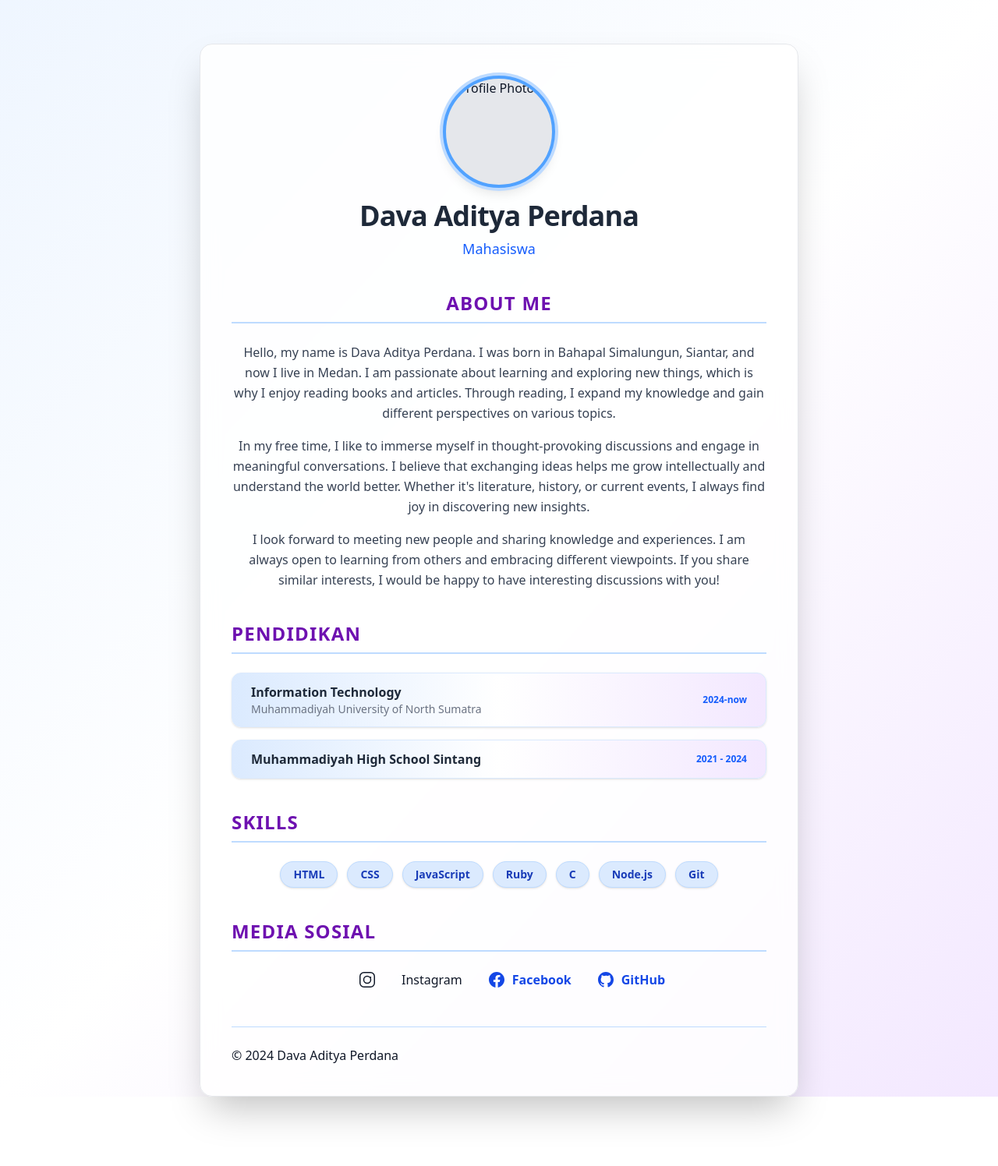
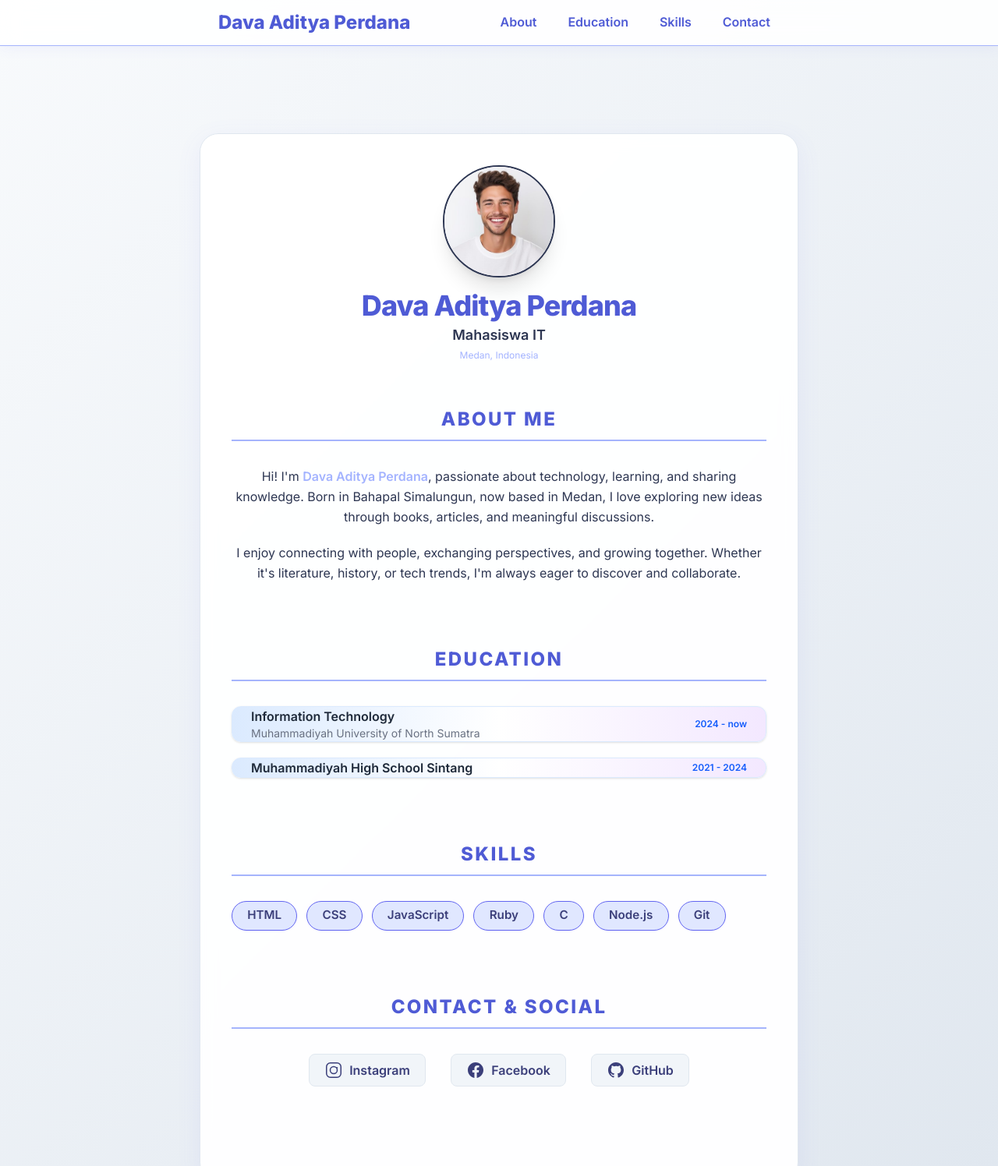
Before and after one commit to Journalscode/Portofolio-bahasa-inggris, a website: page index.html in a window 1280 px wide. Shown: the top 1496 px of the page at 78% size. Before the commit the page ends 1407 px from the top, so only its background shows below. Drawn offline with Linux system fonts and the light colour scheme.

Commit message:
perbaikan profile dan theme

```diff
--- a/index.html
+++ b/index.html
@@ -3,88 +3,205 @@
 <head>
     <meta charset="UTF-8">
     <meta name="viewport" content="width=device-width, initial-scale=1.0">
-    <title>Portofolio Saya</title>
+    <title>Dava Aditya Perdana | Portofolio</title>
     <link rel="stylesheet" href="./src/output.css">
+    <link rel="preconnect" href="https://fonts.googleapis.com">
+    <link rel="preconnect" href="https://fonts.gstatic.com" crossorigin>
+    <link href="https://fonts.googleapis.com/css2?family=Inter:wght@400;600;800&display=swap" rel="stylesheet">
+    <style>
+        body {
+            font-family: 'Inter', sans-serif;
+            background: linear-gradient(135deg, #f8fafc 0%, #e0e7ef 100%);
+            color: #2d3652; /* lebih terang dari #22223b, tetap readable */
+        }
+        .glass {
+            background: rgba(255,255,255,0.94);
+            box-shadow: 0 8px 32px 0 rgba(99,102,241,0.08);
+            backdrop-filter: blur(10px);
+            border: 1px solid #e0e7ef;
+        }
+        .section-title {
+            text-align: center;
+            font-size: 1.5rem;
+            font-weight: 700;
+            color: #4f5bd5; /* biru lebih terang, tetap kontras */
+            border-bottom: 2px solid #a5b4fc;
+            padding-bottom: 0.5rem;
+            margin-bottom: 2rem;
+            letter-spacing: 0.1em;
+            text-transform: uppercase;
+        }
+        section {
+            margin-bottom: 3.5rem;
+            padding-bottom: 1.5rem;
+        }
+        .skill-badge {
+            background: #e0e7ff;
+            color: #3b3f7a; /* lebih terang dari #3730a3 */
+            padding: 0.4rem 1.2rem;
+            border-radius: 9999px;
+            font-size: 0.95rem;
+            font-weight: 600;
+            border: 1px solid #6366f1;
+            box-shadow: 0 1px 2px rgba(99,102,241,0.10);
+            transition: background 0.2s, color 0.2s;
+        }
+        .skill-badge:hover {
+            background: #6366f1;
+            color: #fff;
+        }
+        .social-link {
+            display: flex;
+            align-items: center;
+            gap: 0.5rem;
+            font-weight: 600;
+            padding: 0.5rem 1.2rem;
+            border-radius: 0.5rem;
+            transition: background 0.2s, color 0.2s;
+            background: #f1f5f9;
+            color: #3b3f7a; /* lebih terang */
+            border: 1px solid #e0e7ef;
+        }
+        .social-link--ig:hover { background: #f472b6; color: #fff; }
+        .social-link--fb:hover { background: #60a5fa; color: #fff; }
+        .social-link--gh:hover { background: #2d3652; color: #fff; }
+        /* Navbar Styles */
+        .navbar-glass {
+            background: rgba(255,255,255,0.88);
+            box-shadow: 0 2px 16px 0 rgba(99,102,241,0.08);
+            backdrop-filter: blur(12px);
+            border-bottom: 1.5px solid #a5b4fc;
+        }
+        .nav-link {
+            position: relative;
+            color: #4f5bd5; /* biru lebih terang */
+            transition: color 0.2s;
+            padding: 0.25rem 0.75rem;
+            border-radius: 0.375rem;
+        }
+        .nav-link:hover, .nav-link.active {
+            color: #fff;
+            background: #6366f1;
+        }
+        .nav-link::after {
+            content: '';
+            display: block;
+            margin: 0 auto;
+            width: 0%;
+            height: 2px;
+            background: #6366f1;
+            transition: width 0.3s;
+        }
+        .nav-link:hover::after, .nav-link.active::after {
+            width: 80%;
+        }
+        /* Scrollbar light */
+        ::-webkit-scrollbar {
+            width: 8px;
+            background: #e0e7ef;
+        }
+        ::-webkit-scrollbar-thumb {
+            background: #a5b4fc;
+            border-radius: 4px;
+        }
+        main {
+            margin-top: 7rem;
+        }
+        .mb-10 {
+            margin-bottom: 3.5rem !important;
+        }
+        .space-y-4 > :not([hidden]) ~ :not([hidden]) {
+            margin-top: 1.25rem;
+        }
+    </style>
 </head>
-<body class="bg-gradient-to-br from-blue-50 via-white to-purple-100 min-h-screen font-sans text-gray-900">
-    <div class="max-w-3xl mx-auto mt-14 bg-white/80 backdrop-blur-md shadow-2xl rounded-2xl border border-gray-200 p-10">
+<body>
+    <!-- Navbar -->
+    <nav class="navbar-glass fixed top-0 left-0 w-full z-30">
+        <div class="max-w-3xl mx-auto flex justify-between items-center px-6 py-3">
+            <span class="text-2xl font-extrabold tracking-widest drop-shadow-lg" style="color: #4f5bd5;">Dava Aditya Perdana</span>
+            <div class="flex gap-4 text-base font-semibold">
+                <a href="#about" class="nav-link">About</a>
+                <a href="#education" class="nav-link">Education</a>
+                <a href="#skills" class="nav-link">Skills</a>
+                <a href="#social" class="nav-link">Contact</a>
+            </div>
+        </div>
+    </nav>
+    <main class="max-w-3xl mx-auto mt-28 glass rounded-3xl p-10 shadow-lg">
         <!-- Header: Foto dan Nama -->
-        <div class="flex flex-col items-center mb-10">
-            <div class="mb-4">
-                <img src="" alt="Profile Photo" class="w-36 h-36 rounded-full border-4 border-blue-400 bg-gray-200 object-cover shadow-lg ring-4 ring-blue-200">
+        <header class="flex flex-col items-center mb-10">
+            <div class="mb-4 relative">
+            <img src="./image/profile.jpg" class="w-36 h-36 rounded-full border-2 border-indigo-100 object-cover shadow-xl ring-2 ring-indigo-900">
             </div>
-            <h1 class="text-4xl font-extrabold text-gray-800 tracking-tight mb-2">Dava Aditya Perdana</h1>
-            <p class="text-lg text-blue-600 font-medium">Mahasiswa</p>
-        </div>
+            <h1 class="text-4xl font-extrabold text-indigo-100 tracking-tight mb-1" style="color: #4f5bd5;">Dava Aditya Perdana</h1>
+            <p class="text-lg text-indigo-400 font-semibold">Mahasiswa IT</p>
+            <span class="text-xs text-indigo-300 mt-1">Medan, Indonesia</span>
+        </header>
         <!-- Deskripsi Diri -->
-        <section class="mb-10">
-            <h2 class="text-2xl font-bold text-purple-800 border-b-2 border-blue-200 pb-2 mb-6 text-center uppercase tracking-wider">About Me</h2>
-            <div class="text-center space-y-4">
-                <p class="text-gray-700 leading-relaxed">
-                    Hello, my name is Dava Aditya Perdana. I was born in Bahapal Simalungun, Siantar, and now I live in Medan. I am passionate about learning and exploring new things, which is why I enjoy reading books and articles. Through reading, I expand my knowledge and gain different perspectives on various topics.
+        <section id="about" class="mb-10">
+            <h2 class="section-title">About Me</h2>
+            <div class="text-center space-y-4 text-base leading-relaxed">
+                <p>
+                    Hi! I'm <span class="font-semibold text-indigo-300">Dava Aditya Perdana</span>, passionate about technology, learning, and sharing knowledge. Born in Bahapal Simalungun, now based in Medan, I love exploring new ideas through books, articles, and meaningful discussions.
                 </p>
-                <p class="text-gray-700 leading-relaxed">
-                    In my free time, I like to immerse myself in thought-provoking discussions and engage in meaningful conversations. I believe that exchanging ideas helps me grow intellectually and understand the world better. Whether it's literature, history, or current events, I always find joy in discovering new insights.
-                </p>
-                <p class="text-gray-700 leading-relaxed">
-                    I look forward to meeting new people and sharing knowledge and experiences. I am always open to learning from others and embracing different viewpoints. If you share similar interests, I would be happy to have interesting discussions with you!
+                <p>
+                    I enjoy connecting with people, exchanging perspectives, and growing together. Whether it's literature, history, or tech trends, I'm always eager to discover and collaborate.
                 </p>
             </div>
         </section>
         <!-- Pendidikan -->
-        <section class="mb-10">
-            <h2 class="text-2xl font-bold text-purple-800 border-b-2 border-blue-200 pb-2 mb-6 uppercase tracking-wider">Pendidikan</h2>
+        <section id="education" class="mb-10">
+            <h2 class="section-title">Education</h2>
             <ul class="space-y-4">
-                <li class="flex justify-between items-center bg-gradient-to-r from-blue-100 via-white to-purple-100 rounded-xl px-6 py-3 border border-blue-100 shadow-sm">
+                <li class="flex justify-between items-center bg-gradient-to-r from-blue-100 via-white to-purple-100 rounded-xl px-6 py-4 border border-blue-100 shadow-sm hover:scale-[1.02] transition">
                     <div>
                         <span class="font-semibold text-gray-800">Information Technology</span>
                         <div class="text-sm text-gray-500">Muhammadiyah University of North Sumatra</div>
                     </div>
-                    <span class="text-xs text-blue-600 font-semibold">2024-now</span>
+                    <span class="text-xs text-blue-600 font-semibold">2024 - now</span>
                 </li>
-                <li class="flex justify-between items-center bg-gradient-to-r from-blue-100 via-white to-purple-100 rounded-xl px-6 py-3 border border-blue-100 shadow-sm">
+                <li class="flex justify-between items-center bg-gradient-to-r from-blue-100 via-white to-purple-100 rounded-xl px-6 py-4 border border-blue-100 shadow-sm hover:scale-[1.02] transition">
                     <div>
                         <span class="font-semibold text-gray-800">Muhammadiyah High School Sintang</span>
                     </div>
                     <span class="text-xs text-blue-600 font-semibold">2021 - 2024</span>
                 </li>
-            </ul>
+        </ul>    </ul>
         </section>
         <!-- Skills -->
-        <section class="mb-10">
-            <h2 class="text-2xl font-bold text-purple-800 border-b-2 border-blue-200 pb-2 mb-6 uppercase tracking-wider">Skills</h2>
-            <div class="flex flex-wrap gap-3 justify-center">
-                <span class="bg-blue-100 text-blue-800 px-4 py-1.5 rounded-full text-sm font-semibold shadow border border-blue-200">HTML</span>
-                <span class="bg-blue-100 text-blue-800 px-4 py-1.5 rounded-full text-sm font-semibold shadow border border-blue-200">CSS</span>
-                <span class="bg-blue-100 text-blue-800 px-4 py-1.5 rounded-full text-sm font-semibold shadow border border-blue-200">JavaScript</span>
-                <span class="bg-blue-100 text-blue-800 px-4 py-1.5 rounded-full text-sm font-semibold shadow border border-blue-200">Ruby</span>
-                <span class="bg-blue-100 text-blue-800 px-4 py-1.5 rounded-full text-sm font-semibold shadow border border-blue-200">C</span>
-                <span class="bg-blue-100 text-blue-800 px-4 py-1.5 rounded-full text-sm font-semibold shadow border border-blue-200">Node.js</span>
-                <span class="bg-blue-100 text-blue-800 px-4 py-1.5 rounded-full text-sm font-semibold shadow border border-blue-200">Git</span>
+        <section id="skills" class="mb-10">
+            <h2 class="section-title">Skills</h2>
+            <div class="flex flex-wrap gap-3 justify-ce</li>nter">
+                <span class="skill-badge">HTML</span>
+                <span class="skill-badge">CSS</span>
+                <span class="skill-badge">JavaScript</span>
+                <span class="skill-badge">Ruby</span>
+                <span class="skill-badge">C</span>
+                <span class="skill-badge">Node.js</span>
+                <span class="skill-badge">Git</span>
             </div>
         </section>
         <!-- Media Sosial -->
-        <section>
-            <h2 class="text-2xl font-bold text-purple-800 border-b-2 border-blue-200 pb-2 mb-6 uppercase tracking-wider">Media Sosial</h2>
+        <section id="social">
+            <h2 class="section-title">Contact & Social</h2>
             <div class="flex gap-8 justify-center mt-4">
-                <a href="https://instagram.com/dava_aditya_perdana" target="_blank" class="flex items-center gap-2 text-blue-700 hover:text-pink-600 transition font-semibold"></a>
+                <a href="https://instagram.com/dava_aditya_perdana" target="_blank" class="social-link social-link--ig text-blue-700">
                     <svg class="w-6 h-6" fill="currentColor" viewBox="0 0 24 24"><path d="M7.75 2h8.5A5.75 5.75 0 0 1 22 7.75v8.5A5.75 5.75 0 0 1 16.25 22h-8.5A5.75 5.75 0 0 1 2 16.25v-8.5A5.75 5.75 0 0 1 7.75 2zm0 1.5A4.25 4.25 0 0 0 3.5 7.75v8.5A4.25 4.25 0 0 0 7.75 20.5h8.5A4.25 4.25 0 0 0 20.5 16.25v-8.5A4.25 4.25 0 0 0 16.25 3.5h-8.5zm4.25 3.25a5.25 5.25 0 1 1 0 10.5 5.25 5.25 0 0 1 0-10.5zm0 1.5a3.75 3.75 0 1 0 0 7.5 3.75 3.75 0 0 0 0-7.5zm5.25.75a1 1 0 1 1-2 0 1 1 0 0 1 2 0z"/></svg>
                     Instagram
                 </a>
-                <a href="https://facebook.com/dava_aditya_perdana" target="_blank" class="flex items-center gap-2 text-blue-700 hover:text-blue-900 transition font-semibold">
+                <a href="https://facebook.com/dava_aditya_perdana" target="_blank" class="social-link social-link--fb text-blue-700">
                     <svg class="w-6 h-6" fill="currentColor" viewBox="0 0 24 24"><path d="M22 12c0-5.522-4.477-10-10-10S2 6.478 2 12c0 5 3.657 9.127 8.438 9.877v-6.987h-2.54v-2.89h2.54V9.797c0-2.506 1.492-3.89 3.777-3.89 1.094 0 2.238.195 2.238.195v2.46h-1.26c-1.243 0-1.632.771-1.632 1.562v1.875h2.773l-.443 2.89h-2.33v6.987C18.343 21.127 22 17 22 12"/></svg>
                     Facebook
                 </a>
-                <a href="https://github.com/JournalCode" target="_blank" class="flex items-center gap-2 text-blue-700 hover:text-gray-900 transition font-semibold">
-                    <svg class="w-6 h-6" fill="currentColor" viewBox="0 0 24 24"><path d="M12 2C6.477 2 2 6.484 2 12.021c0 4.428 2.865 8.184 6.839 9.504.5.092.682-.217.682-.482 0-.237-.009-.868-.014-1.703-2.782.605-3.369-1.342-3.369-1.342-.454-1.154-1.11-1.462-1.11-1.462-.908-.62.069-.608.069-.608 1.004.07 1.532 1.032 1.532 1.032.892 1.53 2.341 1.088 2.91.832.092-.647.35-1.088.636-1.34-2.221-.253-4.555-1.113-4.555-4.951 0-1.093.39-1.987 1.029-2.687-.103-.253-.446-1.272.098-2.65 0 0 .84-.27 2.75 1.025A9.564 9.564 0 0 1 12 6.844c.85.004 1.705.115 2.504.337 1.909-1.295 2.748-1.025 2.748-1.025.546 1.378.202 2.397.1 2.65.64.7 1.028 1.594 1.028 2.687 0 3.847-2.337 4.695-4.566 4.944.359.309.678.919.678 1.852 0 1.336-.012 2.415-.012 2.744 0 .267.18.579.688.481C19.138 20.2 22 16.448 22 12.021 22 6.484 17.523 2 12 2z"/></svg>
+                <a href="https://github.com/JournalCode" target="_blank" class="social-link social-link--gh text-blue-700">
+                    <svg class="w-6 h-6" fill="currentColor" viewBox="0 0 24 24">
+                        <path d="M12 2C6.477 2 2 6.484 2 12.021c0 4.428 2.865 8.184 6.839 9.504.5.092.682-.217.682-.483 0-.237-.009-.868-.014-1.703-2.782.605-3.369-1.343-3.369-1.343-.454-1.157-1.11-1.465-1.11-1.465-.908-.62.069-.608.069-.608 1.004.07 1.532 1.032 1.532 1.032.892 1.53 2.341 1.088 2.91.832.092-.647.35-1.088.636-1.338-2.221-.253-4.555-1.113-4.555-4.951 0-1.093.39-1.988 1.029-2.688-.103-.253-.446-1.272.098-2.65 0 0 .84-.27 2.75 1.025A9.564 9.564 0 0 1 12 6.844c.85.004 1.705.115 2.504.338 1.909-1.295 2.748-1.025 2.748-1.025.546 1.378.202 2.397.1 2.65.64.7 1.028 1.595 1.028 2.688 0 3.847-2.337 4.695-4.566 4.944.359.309.678.919.678 1.852 0 1.336-.012 2.415-.012 2.744 0 .268.18.579.688.481C19.138 20.2 22 16.448 22 12.021 22 6.484 17.523 2 12 2z"/>
+                    </svg>
                     GitHub
                 </a>
             </div>
         </section>
-        <!-- Footer -->
-        <footer class="mt-12 border-t border-blue-200 pt-6 text-center text-gray-400 text-xs tracking-wider"></footer>
-            &copy; 2024 Dava Aditya Perdana
-        </footer>
-    </div>
+    </main>
 </body>
 </html>
```
Also changed, not shown: image/profile.jpg (added).
